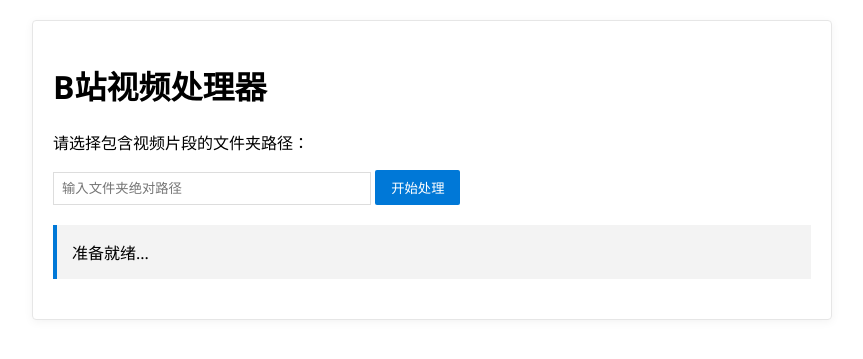
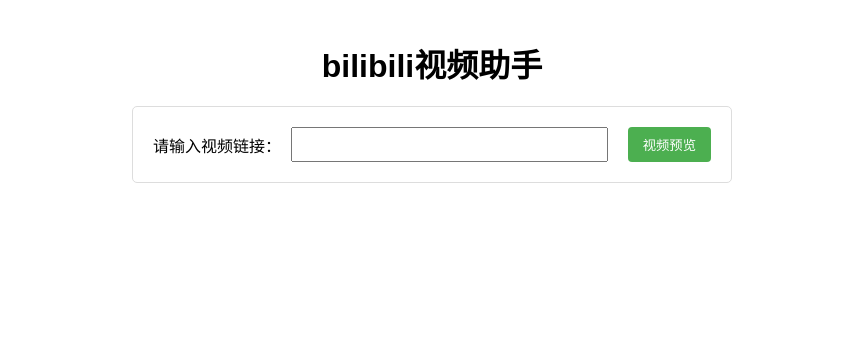
Before and after one commit to alphcat/Video-Assistant, a Flask app: page / in a window 1280 px wide. Shown: the top 359 px of the page, without its empty margins (208-1071 px from the left). Run offline with Flask 3, Linux system fonts and the light colour scheme.

Commit message:
第一次成功

```diff
--- a/templates/index.html
+++ b/templates/index.html
@@ -1,103 +1,102 @@
 <!DOCTYPE html>
-<html>
+<html lang="zh-CN">
 <head>
-    <title>B站视频处理器 - Edge兼容版</title>
-    <meta http-equiv="X-UA-Compatible" content="IE=edge">
+    <meta charset="UTF-8">
+    <title>bilibili视频助手</title>
     <style>
-        :root {
-            --primary: #0078d7;
-            --hover: #106ebe;
-        }
-
         body {
-            font-family: 'Segoe UI', system-ui, sans-serif;
-            max-width: 800px;
+            font-family: Arial, sans-serif;
+            max-width: 600px;
             margin: 0 auto;
             padding: 20px;
         }
 
-        .container {
-            border: 1px solid #e6e6e6;
-            border-radius: 4px;
-            padding: 20px;
-            box-shadow: 0 2px 10px rgba(0, 0, 0, 0.05);
+        h1 {
+            text-align: center;
+            margin: 20px 0;
         }
 
-        .progress {
+        form {
             margin: 20px 0;
-            padding: 15px;
-            background: #f3f3f3;
-            border-left: 4px solid var(--primary);
+            padding: 20px;
+            border: 1px solid #ddd;
+            border-radius: 5px;
+        }
+
+        input[type="text"] {
+            width: 70%;
+            padding: 8px;
+            margin-right: 10px;
         }
 
         button {
-            padding: 8px 16px;
-            background: var(--primary);
+            padding: 8px 15px;
+            background-color: #4CAF50;
             color: white;
             border: none;
-            border-radius: 2px;
+            border-radius: 4px;
             cursor: pointer;
         }
 
-        button:hover {
-            background: var(--hover);
+        .result {
+            margin-top: 20px;
+            padding: 15px;
+            background-color: #f8f9fa;
+            border-left: 4px solid #4CAF50;
         }
 
-        input[type="text"] {
-            padding: 8px;
-            width: 300px;
-            border: 1px solid #ddd;
+        .error {
+            color: red;
+            margin-top: 10px;
         }
     </style>
 </head>
 <body>
-<div class="container">
-    <h1>B站视频处理器</h1>
-    <p>请选择包含视频片段的文件夹路径：</p>
+<h1>bilibili视频助手</h1>
 
-    <div>
-        <input type="text" id="directory" placeholder="输入文件夹绝对路径">
-        <button id="processBtn">开始处理</button>
-    </div>
+<form id="videoForm" method="POST" style="display: flex; align-items: center; gap: 10px;">
+    <label for="input_field">请输入视频链接：</label>
+    <input type="text"
+           id="input_field"
+           name="user_input"
+           required
+           style="flex: 1;">
+    <button type="submit">视频预览</button>
+</form>
 
-    <div id="progress" class="progress">准备就绪...</div>
-
-    <div id="result" style="display:none;">
-        <h3>处理完成！</h3>
-        <p id="resultText"></p>
-    </div>
-</div>
+<div id="videoContainer" class="video-container"></div>
+<div id="errorMsg" class="error"></div>
 
 <script>
-    document.getElementById('processBtn').addEventListener('click', function () {
-        const dir = document.getElementById('directory').value.trim();
-        if (!dir) return alert('请输入有效路径');
+    document.getElementById('videoForm').addEventListener('submit', async (e) => {
+        e.preventDefault();  // 防止页面刷新
+        const url = document.getElementById('input_field').value;  // 直接获取用户输入
+        const container = document.getElementById('videoContainer');
+        const errorBox = document.getElementById('errorMsg');
 
-        fetch('/process', {
-            method: 'POST',
-            headers: {
-                'Content-Type': 'application/x-www-form-urlencoded',
-            },
-            body: `directory=${encodeURIComponent(dir)}`
-        }).then(checkProgress);
+        try {
+            const res = await fetch('/api/get_video', {
+                method: 'POST',
+                headers: {'Content-Type': 'application/json'},
+                body: JSON.stringify({url})  // ✅ 只传 URL
+            });
+            const data = await res.json();
+
+            if (res.ok) {
+                errorBox.innerText = '';
+                container.innerHTML = `
+                    <h3>${data.title}</h3>
+                    <video controls width="100%" src="${data.video_url}"></video>
+                `;
+            } else {
+                errorBox.innerText = data.error || '请求失败';
+                container.innerHTML = '';
+            }
+        } catch (err) {
+            errorBox.innerText = '请求出错，请检查网络或控制台';
+            console.error('Error:', err);
+        }
     });
-
-    function checkProgress() {
-        fetch('/progress')
-            .then(res => res.json())
-            .then(data => {
-                document.getElementById('progress').textContent = data.message;
-
-                if (data.status === 'processing') {
-                    setTimeout(checkProgress, 1000);
-                } else if (data.status === 'completed') {
-                    document.getElementById('result').style.display = 'block';
-                    document.getElementById('resultText').textContent = data.message;
-                } else if (data.status === 'error') {
-                    alert(data.message);
-                }
-            });
-    }
 </script>
 </body>
 </html>
```
Also changed, not shown: main.py (added, +58 -0 lines), video.py (renamed from get_video.py, +33 -12 lines).
